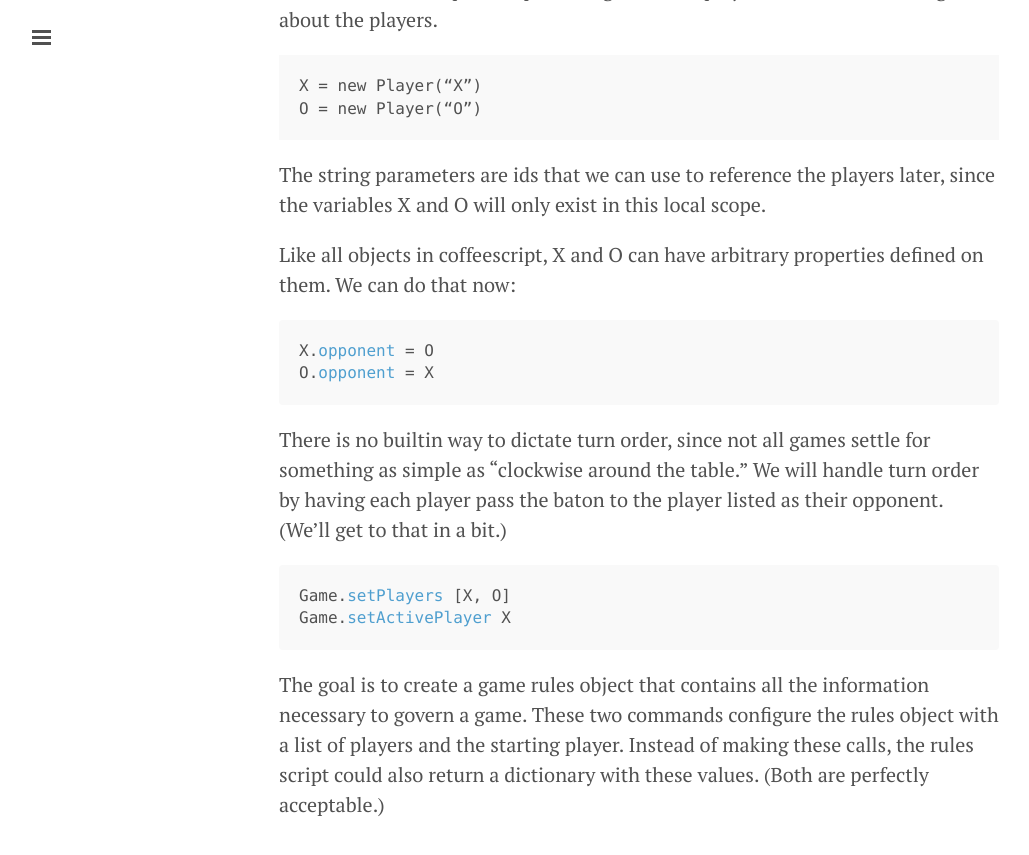
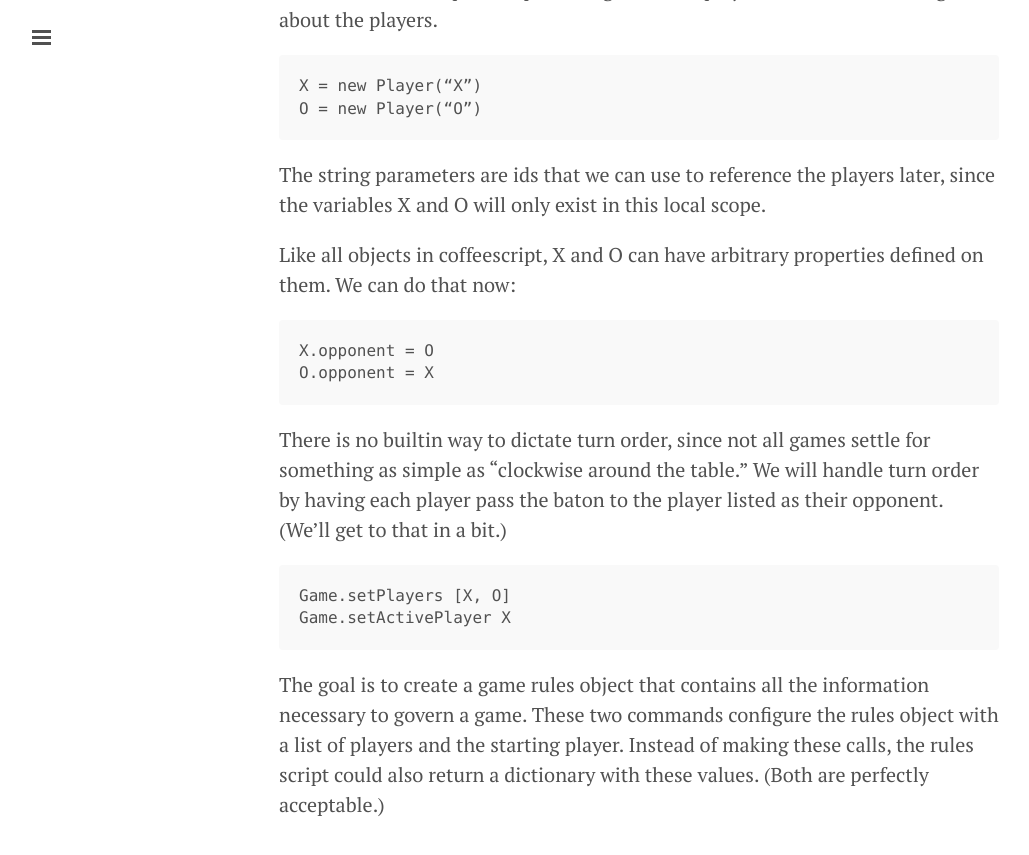
Before and after one commit to rainbowPhoenix/rainbowPhoenix.github.io, a Jekyll site: the page built from about.md, in a window 1280 px wide and 900 px high, scrolled down 6932 px. Shown: the top 855 px of the window, without its empty margins (1-1030 px from the left). Built offline with Jekyll 4.4.1, drawn with Linux system fonts in a browser that asks for light colours; Markdown is read by kramdown in place of the engine named in the settings.

Commit message:
Update about.md

````diff
--- a/about.md
+++ b/about.md
@@ -105,7 +105,7 @@ The rules file is currently a coffeescript script that is loaded and executed in
 What’s the most important part of a game? The players. So let’s tell the engine about the players.
 
 
-``` coffescript
+```
 X = new Player(“X”)
 O = new Player(“O”)
 ```
@@ -114,14 +114,14 @@ The string parameters are ids that we can use to reference the players later, si
 
 Like all objects in coffeescript, X and O can have arbitrary properties defined on them. We can do that now:
 
-``` coffeescript
+```
 X.opponent = O
 O.opponent = X
 ```
 
 There is no builtin way to dictate turn order, since not all games settle for something as simple as “clockwise around the table.” We will handle turn order by having each player pass the baton to the player listed as their opponent. (We’ll get to that in a bit.)
 
-``` coffeescript
+```
 Game.setPlayers [X, O]
 Game.setActivePlayer X
 ```
````
